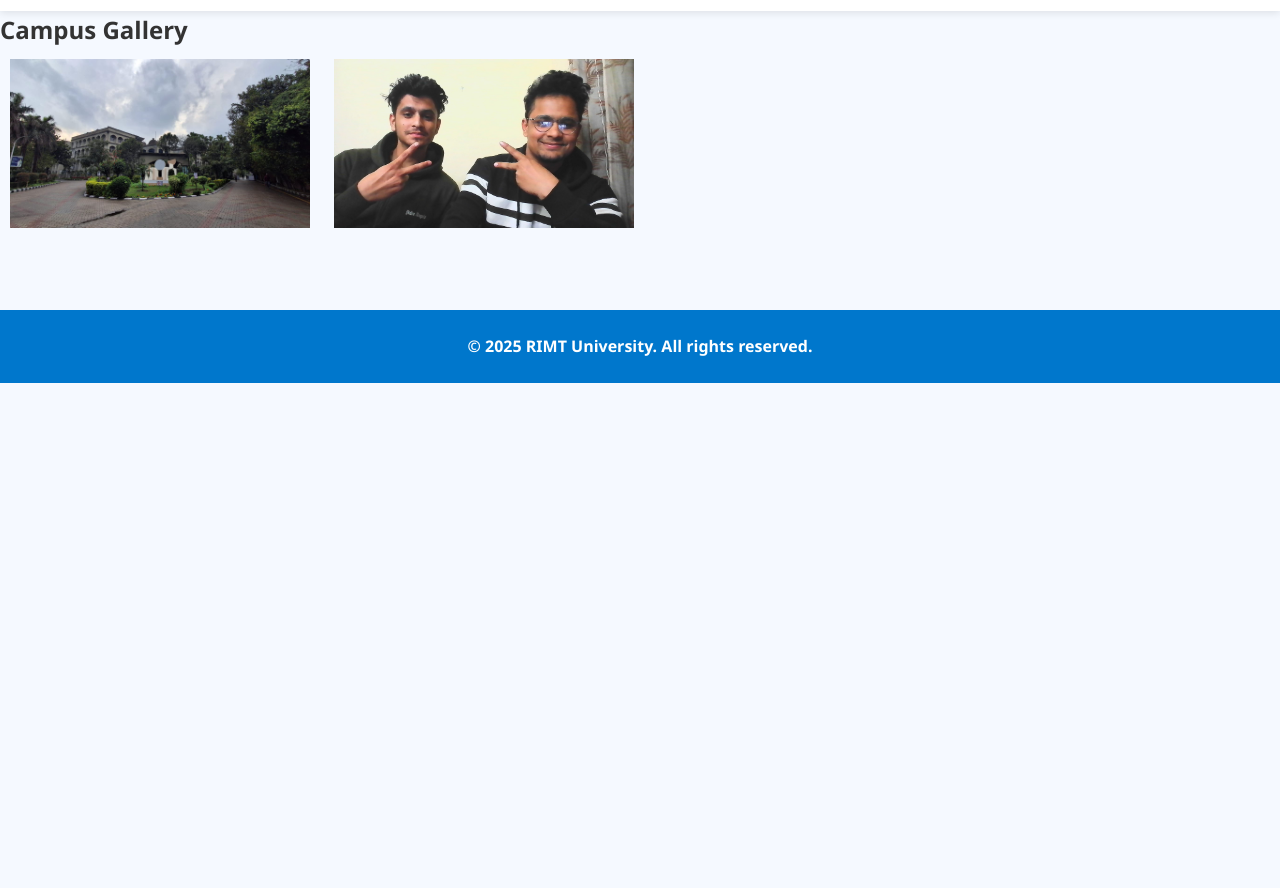
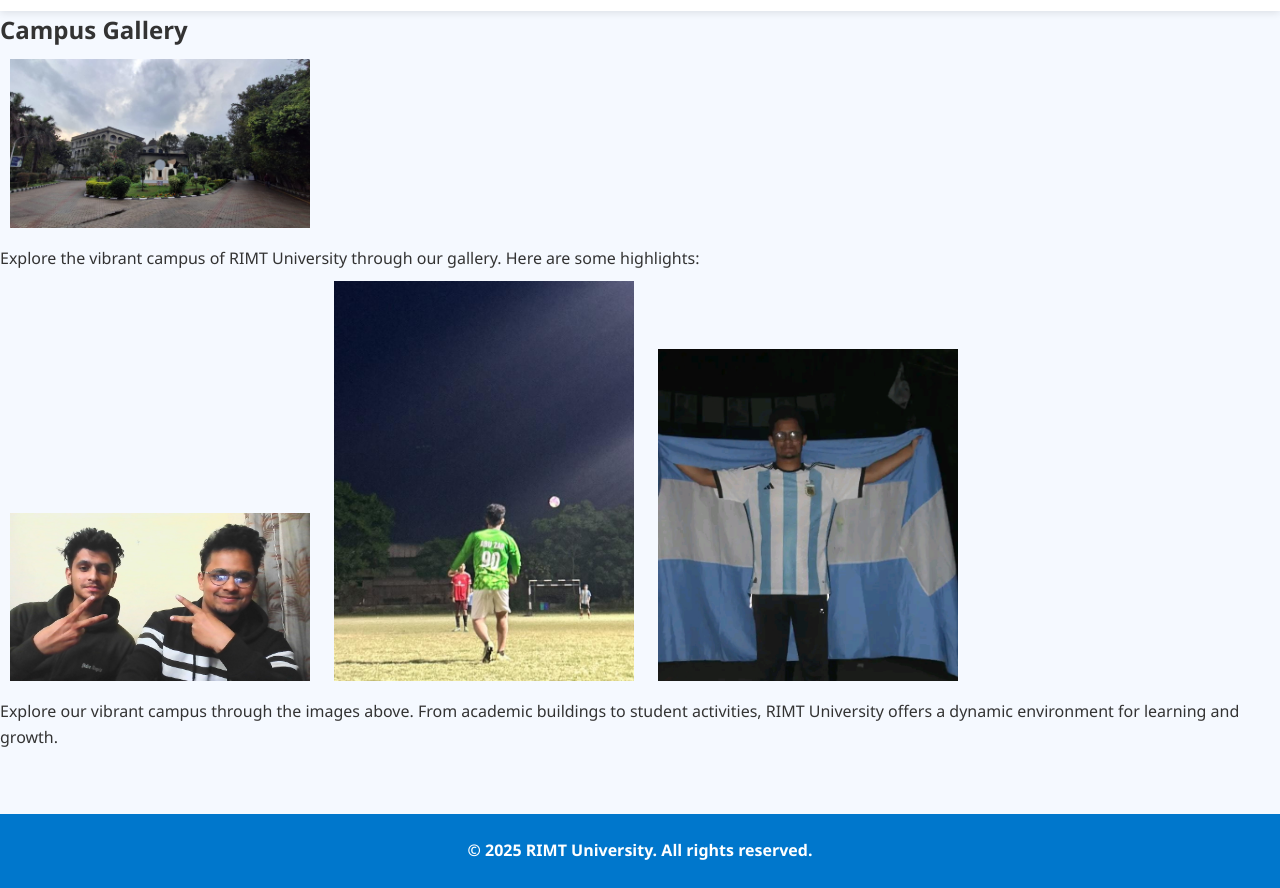
Before and after one commit to abuzar7729/rimt-university, a plain HTML site: page gallery.html in a window 1280 px wide. Shown: the part 132-1020 px from the top of the page. Before the commit the page ends 800 px from the top, so only its background shows below. Drawn offline with Linux system fonts and the light colour scheme.

Commit message:
Add files via upload

```diff
--- a/gallery.html
+++ b/gallery.html
@@ -27,9 +27,14 @@
 
     <!-- Here’s the image you asked about -->
     <img src="images/campus1.jpg" alt="RIMT Campus" style="width:300px; height:auto; margin:10px;"/>
+    <p>Explore the vibrant campus of RIMT University through our gallery. Here are some highlights:</p>
 
     <!-- You can add more images like this -->
     <img src="images/campus2.jpg" alt="Library View" style="width:300px; height:auto; margin:10px;"/>
+    <img src="images/campus3.jpg" alt="Sports Complex" style="width:300px; height:auto; margin:10px;"/>
+    <img src="images/campus4.jpg" alt="Student Activities" style="width:300px; height:auto; margin:10px;"/>
+
+    <p>Explore our vibrant campus through the images above. From academic buildings to student activities, RIMT University offers a dynamic environment for learning and growth.</p>
   </main>
 
   <footer>
```
